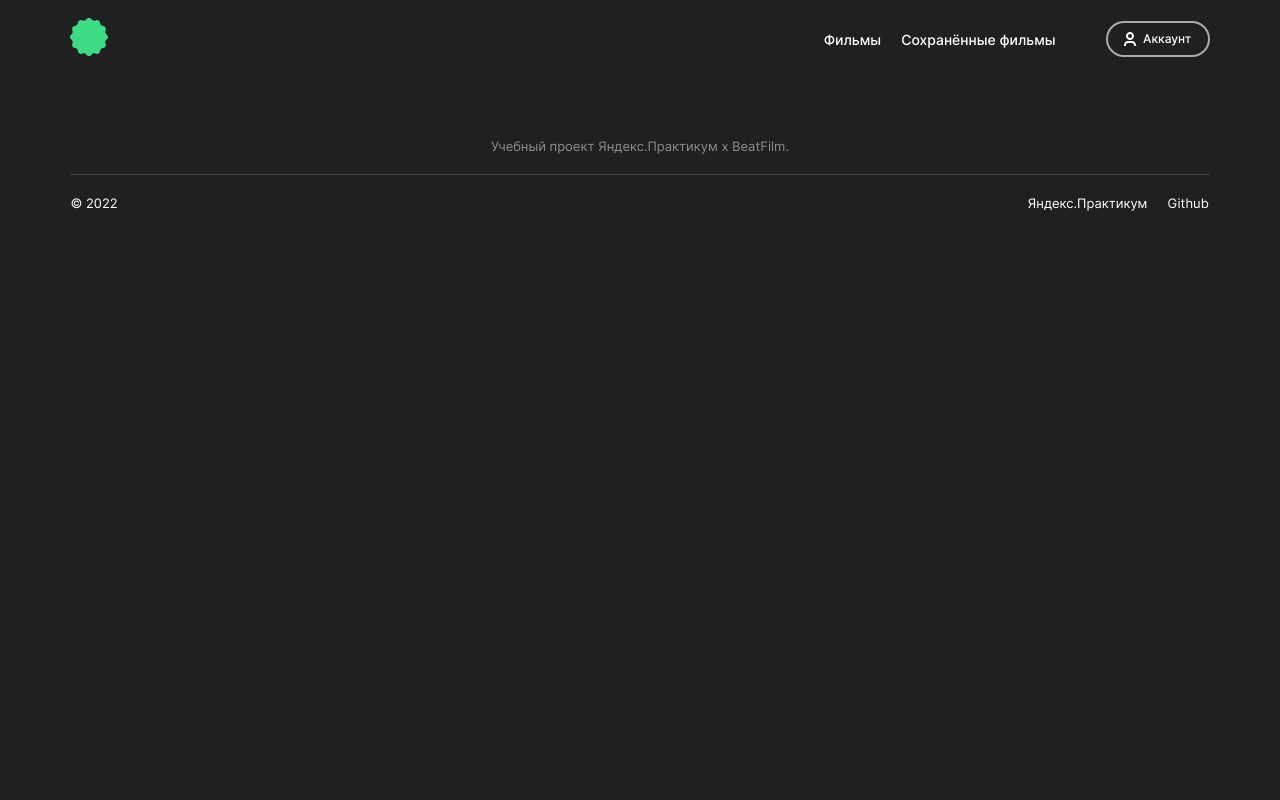
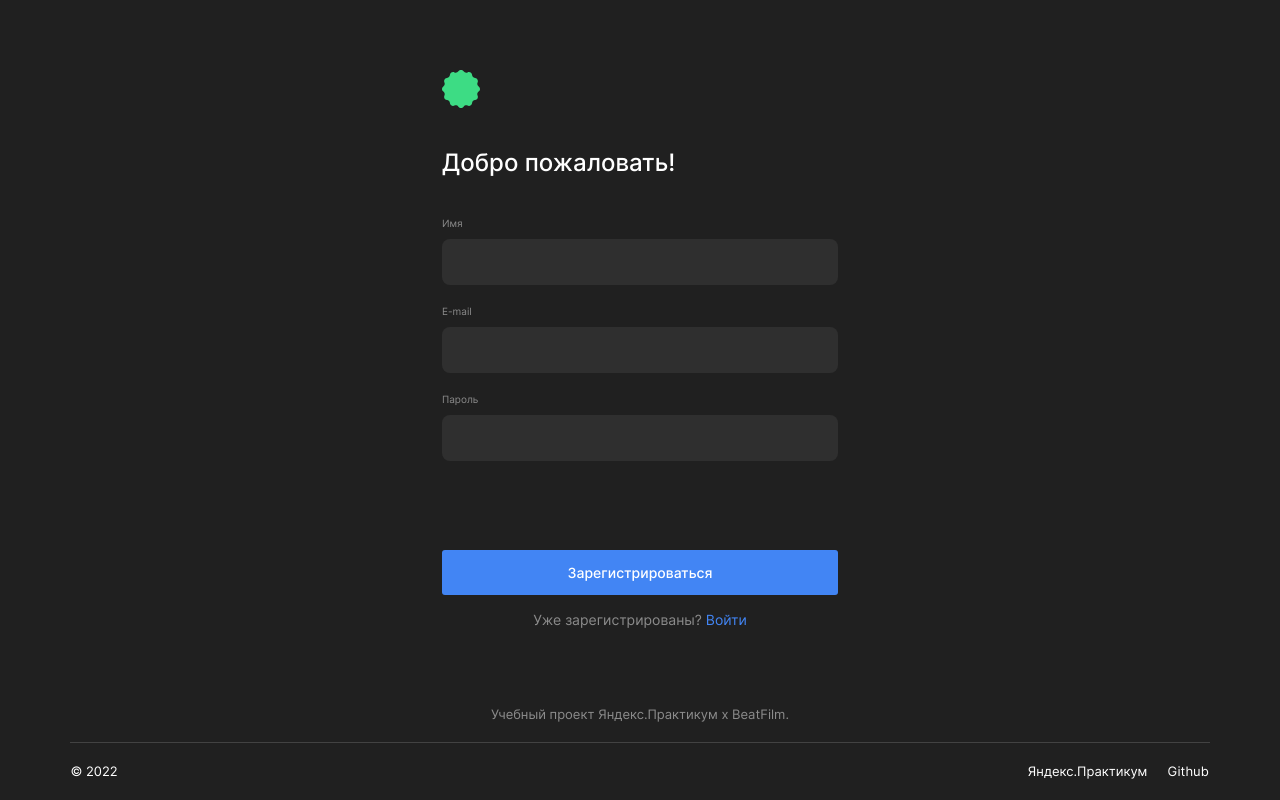
Before and after one commit to oxitenko/movies-explorer-frontend, a React (Create React App) app: page /signup in a window 1280 px wide. Built offline with nearby package versions, Linux system fonts and the light colour scheme.

Commit message:
feat: auth forms

```diff
--- a/src/components/App/App.js
+++ b/src/components/App/App.js
@@ -9,6 +9,7 @@ import Main from '../Main/Main';
 import Movies from '../Movies/Movies';
 import SavedMovies from '../SavedMovies/SavedMovies';
 import Profile from '../Profile/Profile';
+import NotFound from '../NotFound/NotFound';
 
 function App() {
   return (
@@ -33,6 +34,9 @@ function App() {
         <Route path="/signin">
           <Login />
         </Route>
+        <Route path="*">
+          <NotFound />
+        </Route>
       </Switch>
       <Footer />
     </div>
--- a/src/components/Header/Header.css
+++ b/src/components/Header/Header.css
@@ -5,6 +5,10 @@
   align-items: center;
   justify-content: space-between;
   padding-top: 18px;
+}
+
+.header__auth {
+  display: none;
 }
 
 .header__navigation {
--- a/src/components/Header/Header.js
+++ b/src/components/Header/Header.js
@@ -9,7 +9,13 @@ const Header = () => {
   let location = useLocation();
 
   return (
-    <header className="header">
+    <header
+      className={
+        location.pathname === '/signup' || '/signin' || '*' //временная заглушка, переделать под защищённый роут
+          ? 'header__auth'
+          : 'header'
+      }
+    >
       <Link to="/">
         <img className="header__logo" src={pageLogo} alt="Логотип страницы" />
       </Link>
--- /dev/null
+++ b/src/components/Login/Login.css
@@ -0,0 +1,13 @@
+.auth__signin {
+  flex-grow: 1;
+}
+
+.auth__button-signin {
+  margin-top: 179px;
+}
+
+@media screen and (max-width: 767px) {
+  .auth__button-signin {
+    margin-top: 267px;
+  }
+}
--- a/src/components/Login/Login.js
+++ b/src/components/Login/Login.js
@@ -1,5 +1,46 @@
+import './Login.css';
+import '../../style/AuthForm.css';
+import pageLogo from '../../image/logo.svg';
+import { Link } from 'react-router-dom';
+
 const Login = () => {
-  return <div></div>;
+  return (
+    <section className="auth auth__signin">
+      <div className="auth__content">
+        <img className="auth__logo" src={pageLogo} alt="logo" />
+        <h2 className="auth__title">Рады видеть!</h2>
+        <form className="auth__form auth__form-signin">
+          <label className="auth__label auth__label-signin">
+            E-mail
+            <input
+              className="auth__input auth__input-signin"
+              type="email"
+              name="email"
+              autoComplete="username"
+            />
+          </label>
+          <label className="auth__label auth__label-signin">
+            Пароль
+            <input
+              className="auth__input auth__input-signin"
+              type="password"
+              name="password"
+              autoComplete="current-password"
+            />
+          </label>
+          <button type="submit" className="auth__button auth__button-signin">
+            Войти
+          </button>
+        </form>
+        <p className="auth__text auth__text-signin">
+          Ещё не зарегистрированы?{' '}
+          <Link className="auth__link auth__link-signin" to="/signup">
+            Регистрация
+          </Link>
+        </p>
+      </div>
+    </section>
+  );
 };
 
 export default Login;
--- /dev/null
+++ b/src/components/NotFound/NotFound.css
@@ -0,0 +1,68 @@
+.notfound {
+  flex-grow: 1;
+}
+
+.notfound__content {
+  display: flex;
+  flex-direction: column;
+  height: 70vh;
+  justify-content: flex-end;
+}
+
+.notfound__title {
+  font-family: 'Inter';
+  font-style: normal;
+  font-weight: 400;
+  font-size: 140px;
+  line-height: 169px;
+  text-align: center;
+  color: #ffffff;
+  margin: 0 0 40px 0;
+}
+
+.notfound__subtitle {
+  font-family: 'Inter';
+  font-style: normal;
+  font-weight: 400;
+  font-size: 16px;
+  line-height: 19px;
+  text-align: center;
+  color: #ffffff;
+  margin: 0 0 184px 0;
+}
+
+.notfound__link {
+  font-family: 'Inter';
+  font-style: normal;
+  font-weight: 400;
+  font-size: 14px;
+  line-height: 17px;
+  text-align: center;
+  color: #4285f4;
+  text-decoration: none;
+}
+
+.notfound__link:hover {
+  color: #4294f4;
+}
+
+@media screen and (max-width: 1024px) {
+  .notfound__content {
+    height: 80vh;
+  }
+}
+
+@media screen and (max-width: 767px) {
+  .notfound__title {
+    font-size: 80px;
+    line-height: 97px;
+  }
+  .notfound__subtitle {
+    font-size: 12px;
+    line-height: 15px;
+  }
+  .notfound__link {
+    font-size: 12px;
+    line-height: 15px;
+  }
+}
--- /dev/null
+++ b/src/components/NotFound/NotFound.js
@@ -0,0 +1,18 @@
+import { Link } from 'react-router-dom';
+import './NotFound.css';
+
+const NotFound = () => {
+  return (
+    <section className="notfound">
+      <div className="notfound__content">
+        <h1 className="notfound__title">404</h1>
+        <p className="notfound__subtitle">Страница не найдена</p>
+        <Link className="notfound__link" to="/">
+          Назад
+        </Link>
+      </div>
+    </section>
+  );
+};
+
+export default NotFound;
--- /dev/null
+++ b/src/components/Register/Register.css
@@ -0,0 +1,3 @@
+.auth__signup {
+  flex-grow: 1;
+}
--- a/src/components/Register/Register.js
+++ b/src/components/Register/Register.js
@@ -1,5 +1,55 @@
+import './Register.css';
+import '../../style/AuthForm.css';
+import pageLogo from '../../image/logo.svg';
+import { Link } from 'react-router-dom';
+
 const Register = () => {
-  return <div></div>;
+  return (
+    <section className="auth auth__signup">
+      <div className="auth__content">
+        <img className="auth__logo" src={pageLogo} alt="logo" />
+        <h2 className="auth__title">Добро пожаловать!</h2>
+        <form className="auth__form auth__form-signup">
+          <label className="auth__label auth__label-signup">
+            Имя
+            <input
+              className="auth__input auth__input-signup"
+              type="text"
+              name="name"
+              autoComplete="username"
+            />
+          </label>
+          <label className="auth__label auth__label-signup">
+            E-mail
+            <input
+              className="auth__input auth__input-signup"
+              type="email"
+              name="email"
+              autoComplete="username"
+            />
+          </label>
+          <label className="auth__label auth__label-signup">
+            Пароль
+            <input
+              className="auth__input auth__input-signup"
+              type="password"
+              name="password"
+              autoComplete="new-password"
+            />
+          </label>
+          <button type="submit" className="auth__button auth__button-signup">
+            Зарегистрироваться
+          </button>
+        </form>
+        <p className="auth__text auth__text-signup">
+          Уже зарегистрированы?{' '}
+          <Link className="auth__link auth__link-signup" to="/signin">
+            Войти
+          </Link>
+        </p>
+      </div>
+    </section>
+  );
 };
 
 export default Register;
--- /dev/null
+++ b/src/style/AuthForm.css
@@ -0,0 +1,139 @@
+.auth__content {
+  display: flex;
+  flex-direction: column;
+  max-width: 396px;
+  justify-content: center;
+  margin: 0 auto;
+  margin-top: 70px;
+}
+
+.auth__logo {
+  width: 38px;
+  height: 38px;
+}
+
+.auth__title {
+  font-family: 'Inter';
+  font-style: normal;
+  font-weight: 500;
+  font-size: 24px;
+  line-height: 29px;
+  color: #ffffff;
+  margin: 40px 0 40px 0;
+}
+
+.auth__form {
+  display: flex;
+  flex-direction: column;
+  gap: 20px;
+}
+
+.auth__label {
+  display: flex;
+  flex-direction: column;
+  font-family: 'Inter';
+  font-style: normal;
+  font-weight: 400;
+  font-size: 10px;
+  line-height: 12px;
+  color: #8b8b8b;
+}
+
+.auth__input {
+  background: #2f2f2f;
+  border-radius: 8px;
+  height: 46px;
+  font-family: 'Inter';
+  font-style: normal;
+  font-weight: 400;
+  font-size: 13px;
+  line-height: 16px;
+  color: #ffffff;
+  border: none;
+  padding: 0 0 0 15px;
+  margin-top: 10px;
+}
+
+.auth__input:focus {
+  outline: none;
+}
+
+.auth__button {
+  margin-top: 69px;
+  margin-bottom: 16px;
+  background: #4285f4;
+  border-radius: 3px;
+  font-family: 'Inter';
+  font-style: normal;
+  font-weight: 500;
+  font-size: 14px;
+  line-height: 17px;
+  text-align: center;
+  color: #ffffff;
+  height: 45px;
+  border: none;
+  cursor: pointer;
+}
+
+.auth__button:hover {
+  background-color: #4294f4;
+}
+
+.auth__text {
+  font-family: 'Inter';
+  font-style: normal;
+  font-weight: 400;
+  font-size: 14px;
+  line-height: 17px;
+  text-align: center;
+  color: #8b8b8b;
+  margin: 0;
+}
+
+.auth__link {
+  font-family: 'Inter';
+  font-style: normal;
+  font-weight: 400;
+  font-size: 14px;
+  line-height: 17px;
+  text-align: center;
+  color: #4285f4;
+  text-decoration: none;
+  margin: 0;
+}
+
+.auth__link:hover {
+  color: #4294f4;
+}
+
+@media screen and (max-width: 1024px) {
+  .auth__content {
+    margin-top: 232px;
+  }
+}
+
+@media screen and (max-width: 767px) {
+  .auth__content {
+    max-width: 260px;
+    margin-top: 56px;
+  }
+  .auth__title {
+    align-self: center;
+    margin: 50px 0 80px 0;
+  }
+  .auth__logo {
+    align-self: center;
+  }
+  .auth__button {
+    font-size: 12px;
+    line-height: 15px;
+  }
+  .auth__text {
+    font-size: 12px;
+    line-height: 15px;
+  }
+  .auth__link {
+    font-size: 12px;
+    line-height: 15px;
+  }
+}
```
